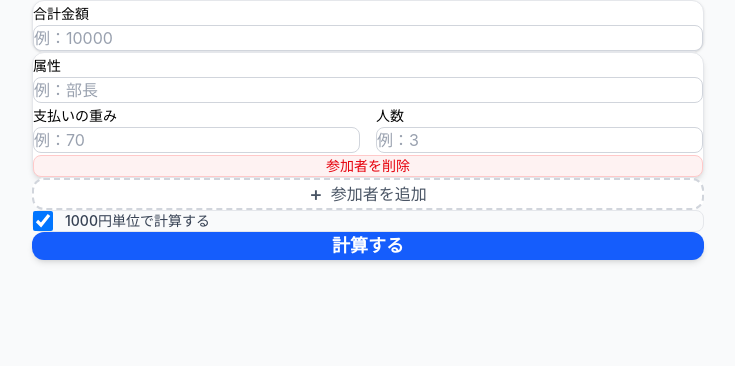
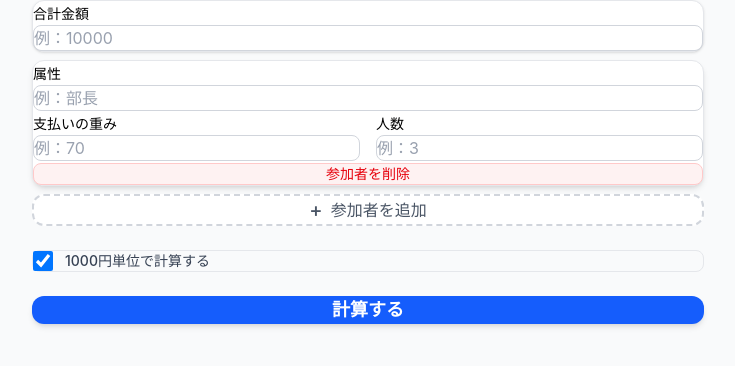
Before and after one commit to netakiryosuke/boss-pays-more, a Next.js app: page / in a window 1280 px wide. Shown: the top 366 px of the page, without its empty margins (272-1007 px from the left). Built offline with nearby package versions, Linux system fonts and the light colour scheme.

Commit message:
Refactor layout for InputForm to enhance UI consistency

```diff
--- a/src/components/InputForm.tsx
+++ b/src/components/InputForm.tsx
@@ -47,7 +47,7 @@ export default function InputForm({
     };
 
     return (
-        <div className="max-w-2xl mx-auto px-4 py-8">
+        <div className="flex flex-col gap-2 max-w-2xl mx-auto px-4 py-8">
             {/* 合計金額セクション */}
             <div className="mb-8 p-6 bg-white rounded-xl shadow-sm border border-gray-200">
                 <InputField
@@ -60,7 +60,7 @@ export default function InputForm({
             </div>
 
             {/* 参加者リスト */}
-            <div className="space-y-4 mb-6">
+            <div className="flex flex-col gap-2 mb-8">
                 {attributes.map((attribute, index) => (
                     <AttributeInputGroup
                         key={index}
@@ -73,13 +73,12 @@ export default function InputForm({
                 ))}
             </div>
 
+            <div className="flex flex-col gap-6">
                 {/* 追加ボタン */}
-            <div className="mb-6">
                 <AddAttributeButton onClick={addAttribute} />
-            </div>
 
                 {/* オプション設定 */}
-            <div className="mb-6 p-4 bg-gray-50 rounded-lg border border-gray-200">
+                <div className="p-4 bg-gray-50 rounded-lg border border-gray-200">
                     <label className="flex items-center gap-3 cursor-pointer">
                         <input
                             type="checkbox"
@@ -94,5 +93,6 @@ export default function InputForm({
                 {/* 計算ボタン */}
                 <CalculateButton onClick={handleCalculate} />
             </div>
+        </div>
     );
 }
```
Lines whose indentation alone changed are shown as unchanged.
